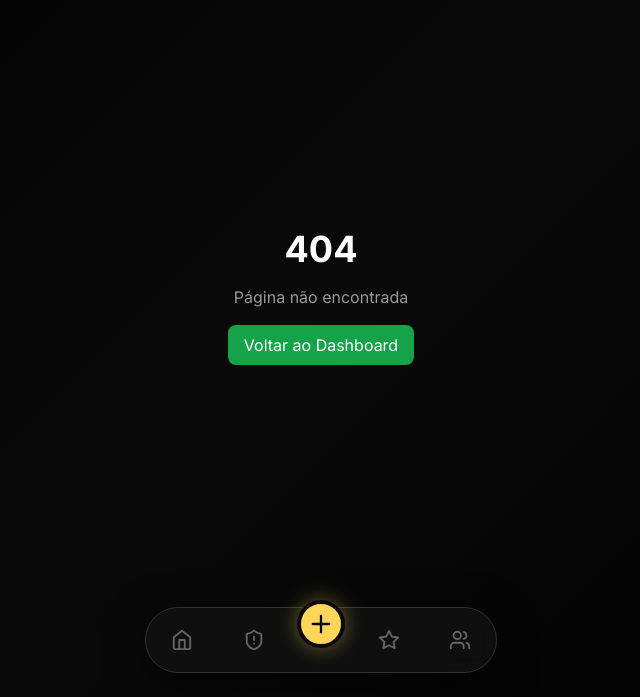
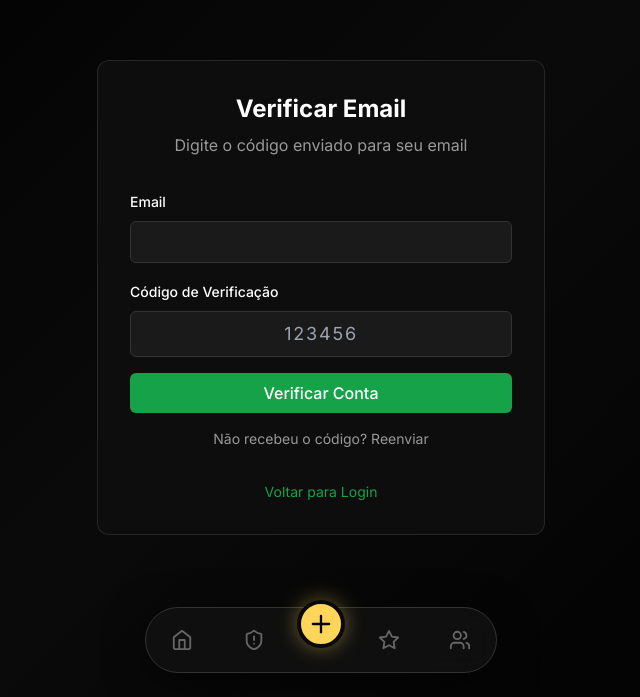
Before and after one commit to Riiiiiiik/finance-tracker, a Next.js app: page /verify in a window 1280 px wide. Before the commit this address had no page. Shown: the part 103-800 px from the top of the page, without its empty margins (319-959 px from the left). Built offline with nearby package versions, Linux system fonts and the light colour scheme.

Commit message:
feat: add email verification flow

```diff
--- a/app/login/page.tsx
+++ b/app/login/page.tsx
@@ -26,6 +26,10 @@ export default function LoginPage() {
             if (error) {
                 if (error.message.includes('Invalid login credentials')) {
                     throw new Error('Email ou senha incorretos');
+                }
+                if (error.message.includes('Email not confirmed')) {
+                    router.push(`/verify?email=${encodeURIComponent(email)}`);
+                    return;
                 }
                 throw error;
             }
--- a/app/register/page.tsx
+++ b/app/register/page.tsx
@@ -39,7 +39,13 @@ export default function RegisterPage() {
                 password,
             });
 
-            if (signInError) throw signInError;
+            if (signInError) {
+                if (signInError.message.includes('Email not confirmed')) {
+                    router.push(`/verify?email=${encodeURIComponent(email)}`);
+                    return;
+                }
+                throw signInError;
+            }
 
             // 3. Redirecionar para o Onboarding
             router.push('/onboarding');
--- /dev/null
+++ b/app/verify/page.tsx
@@ -0,0 +1,154 @@
+'use client';
+
+import { useState, Suspense } from 'react';
+import { supabase } from '@/lib/supabase';
+import { useRouter, useSearchParams } from 'next/navigation';
+import Link from 'next/link';
+
+function VerifyContent() {
+    const router = useRouter();
+    const searchParams = useSearchParams();
+    const emailParam = searchParams.get('email') || '';
+
+    const [email, setEmail] = useState(emailParam);
+    const [token, setToken] = useState('');
+    const [loading, setLoading] = useState(false);
+    const [error, setError] = useState('');
+    const [message, setMessage] = useState('');
+
+    const handleVerify = async (e: React.FormEvent) => {
+        e.preventDefault();
+        setLoading(true);
+        setError('');
+        setMessage('');
+
+        try {
+            const { error } = await supabase.auth.verifyOtp({
+                email,
+                token,
+                type: 'signup',
+            });
+
+            if (error) throw error;
+
+            setMessage('Email verificado com sucesso! Redirecionando...');
+            setTimeout(() => {
+                router.push('/dashboard');
+                router.refresh();
+            }, 2000);
+        } catch (err: any) {
+            setError(err.message || 'Erro ao verificar código.');
+        } finally {
+            setLoading(false);
+        }
+    };
+
+    const handleResend = async () => {
+        if (!email) {
+            setError('Digite seu email para reenviar o código.');
+            return;
+        }
+
+        setLoading(true);
+        setError('');
+        setMessage('');
+
+        try {
+            const { error } = await supabase.auth.resend({
+                type: 'signup',
+                email,
+            });
+
+            if (error) throw error;
+
+            setMessage('Código reenviado! Verifique seu email.');
+        } catch (err: any) {
+            if (err.message.includes('Too many requests')) {
+                setError('Aguarde alguns segundos antes de tentar novamente.');
+            } else {
+                setError(err.message || 'Erro ao reenviar código.');
+            }
+        } finally {
+            setLoading(false);
+        }
+    };
+
+    return (
+        <div className="min-h-screen flex items-center justify-center p-4">
+            <div className="w-full max-w-md space-y-8 bg-card p-8 rounded-xl border border-white/10">
+                <div className="text-center">
+                    <h1 className="text-2xl font-bold">Verificar Email</h1>
+                    <p className="text-muted-foreground mt-2">Digite o código enviado para seu email</p>
+                </div>
+
+                <form onSubmit={handleVerify} className="space-y-4">
+                    {error && (
+                        <div className="p-3 bg-red-500/10 border border-red-500/20 rounded text-red-500 text-sm">
+                            {error}
+                        </div>
+                    )}
+
+                    {message && (
+                        <div className="p-3 bg-emerald-500/10 border border-emerald-500/20 rounded text-emerald-500 text-sm">
+                            {message}
+                        </div>
+                    )}
+
+                    <div className="space-y-2">
+                        <label className="text-sm font-medium">Email</label>
+                        <input
+                            type="email"
+                            value={email}
+                            onChange={(e) => setEmail(e.target.value)}
+                            className="w-full p-2 rounded-md bg-secondary border border-input focus:outline-none focus:ring-2 focus:ring-primary"
+                            required
+                        />
+                    </div>
+
+                    <div className="space-y-2">
+                        <label className="text-sm font-medium">Código de Verificação</label>
+                        <input
+                            type="text"
+                            value={token}
+                            onChange={(e) => setToken(e.target.value)}
+                            placeholder="123456"
+                            className="w-full p-2 rounded-md bg-secondary border border-input focus:outline-none focus:ring-2 focus:ring-primary tracking-widest text-center text-lg"
+                            required
+                        />
+                    </div>
+
+                    <button
+                        type="submit"
+                        disabled={loading}
+                        className="w-full bg-primary text-primary-foreground p-2 rounded-md font-medium hover:opacity-90 disabled:opacity-50"
+                    >
+                        {loading ? 'Verificando...' : 'Verificar Conta'}
+                    </button>
+
+                    <button
+                        type="button"
+                        onClick={handleResend}
+                        disabled={loading}
+                        className="w-full text-sm text-muted-foreground hover:text-white transition-colors"
+                    >
+                        Não recebeu o código? Reenviar
+                    </button>
+                </form>
+
+                <div className="text-center text-sm">
+                    <Link href="/login" className="text-primary hover:underline">
+                        Voltar para Login
+                    </Link>
+                </div>
+            </div>
+        </div>
+    );
+}
+
+export default function VerifyPage() {
+    return (
+        <Suspense fallback={<div className="min-h-screen flex items-center justify-center">Carregando...</div>}>
+            <VerifyContent />
+        </Suspense>
+    );
+}
```
